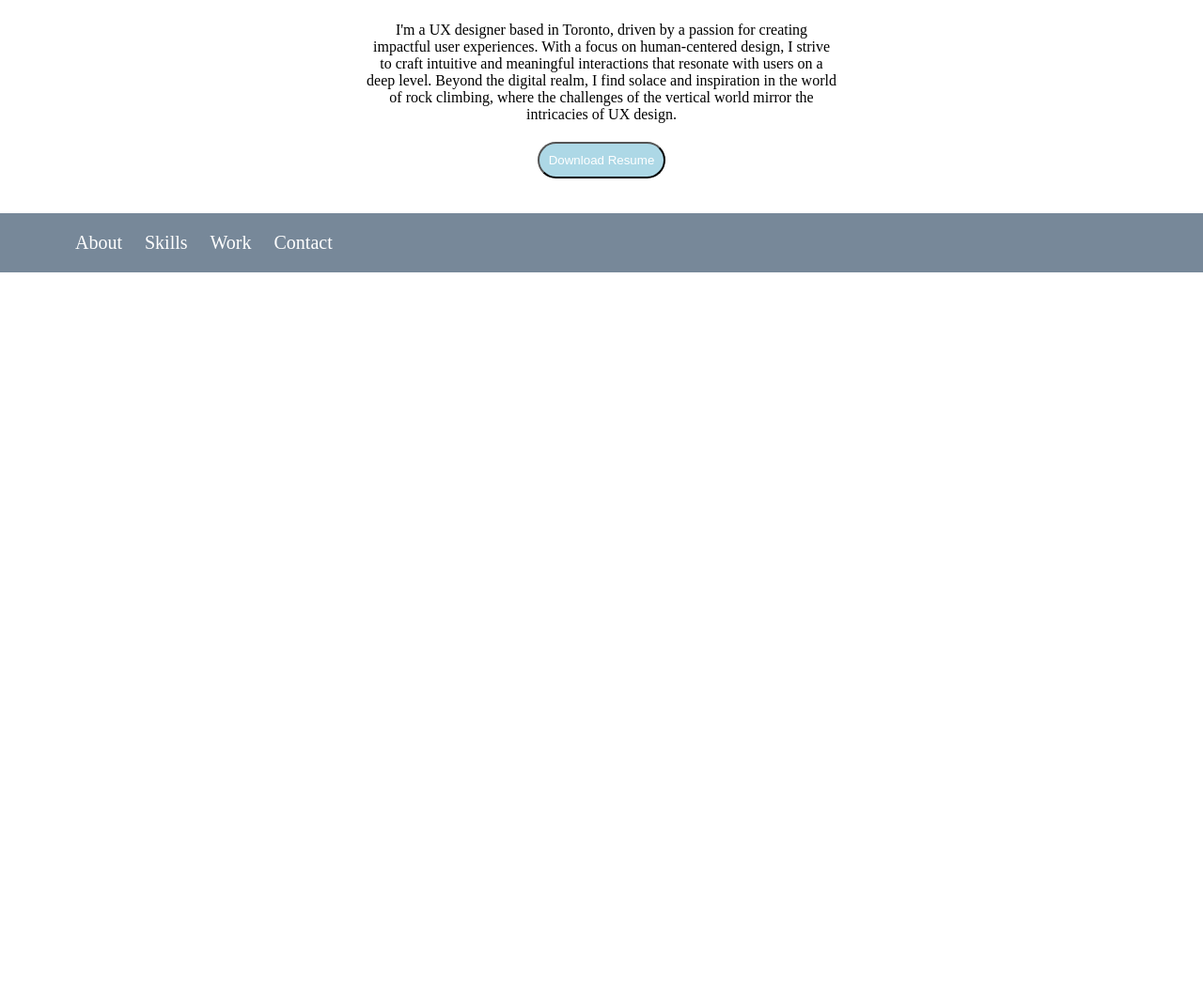
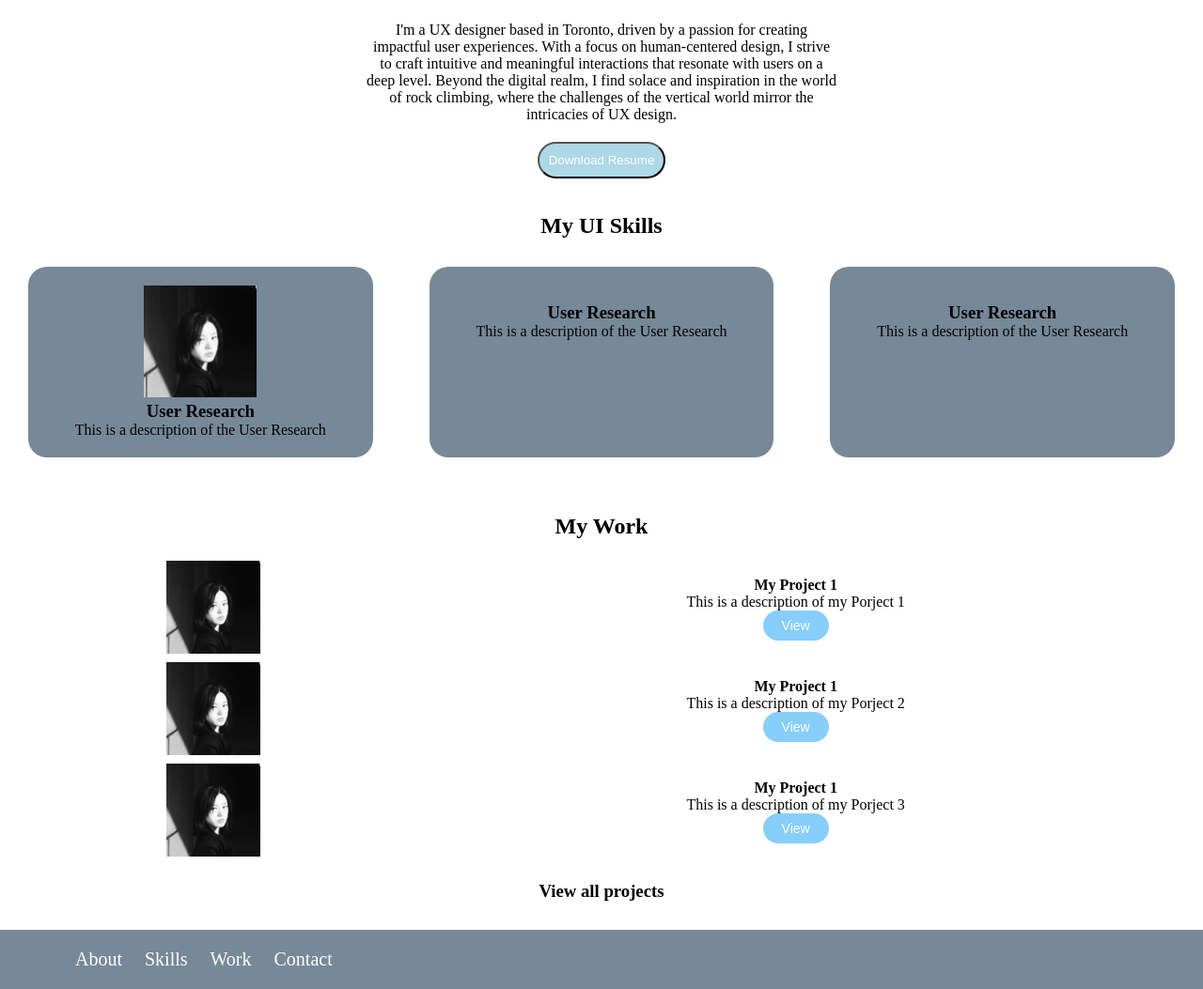
Before and after one commit to sararaxu/UX_UI_HW_18, a plain HTML site: page index.html in a window 1280 px wide. Shown: the part 612-1665 px from the top of the page at 94% size. Before the commit the page ends 902 px from the top, so only its background shows below. Drawn offline with Linux system fonts and the light colour scheme.

Commit message:
homework 18

```diff
--- a/css/mystyle.css
+++ b/css/mystyle.css
@@ -76,3 +76,92 @@ footer{
     padding-top: 20px;
     padding-bottom: 20px;
 }
+
+.flexContainer{
+    display: flex;
+    flex-direction: row;
+    justify-content: space-around;
+
+}
+
+.flexChild{
+    width:33%;
+    margin:30px;
+    background-color: lightslategray;
+    border-radius: 20px;
+    padding: 20px;
+    text-align: center;
+}
+
+.iconImage{
+    width: 120px;
+}
+
+.myskills{
+    text-align: center;
+}
+
+.workGrid{
+    display: grid;
+    grid-template-columns: 1fr 2fr;
+    grid-template-rows: 1fr 1fr 1fr;
+    align-items:center;
+    margin: 20px
+}
+
+.image-item img{
+    width: 100px;
+
+}
+
+.image-item{
+    align-items: center;
+}
+
+.myWork{
+    text-align: center;
+    margin-bottom:30px;
+    margin-top:30px;
+}
+
+.text-item{
+    background-color:white;
+    padding:20px;
+    text-align:center;
+}
+
+.text-item button{
+    background-color:lightskyblue;
+    padding:8px 20px;
+    color:white;
+    border-radius: 16px;
+    border: 2px;
+    font-size: 14px;
+    text-align:start;
+}
+
+@media only screen and (max-width: 600px) {
+    .flexContainer{
+        display: flex;
+        flex-direction: column;
+        align-items: center;
+
+    }
+
+    .workGrid{
+        display: grid;
+        grid-template-columns: 1fr;
+        grid-template-rows: 1fr 2fr 1fr 2fr 1fr 2fr;
+        align-items:center;
+        margin: 20px;
+    }
+
+    .flexChild{
+        width:90%;
+        margin:30px;
+        background-color: lightslategray;
+        border-radius: 20px;
+        padding: 10px;
+        text-align: center;
+    }
+}
--- a/index.html
+++ b/index.html
@@ -37,6 +37,62 @@
 
     </section>
 
+    <section class="myskills">
+        <h1>My UI Skills</h1>
+        <div class="flexContainer">
+            <div class="flexChild">
+                <img class="iconImage" src="images/IMG_7576 2.jpg">
+                <h3>User Research</h3>
+                <p>This is a description of the User Research</p>
+            </div>
+            <div class="flexChild">
+                <img>
+                <h3>User Research</h3>
+                <p>This is a description of the User Research</p>
+            </div>
+            <div class="flexChild">
+                <img>
+                <h3>User Research</h3>
+                <p>This is a description of the User Research</p>
+            </div>
+        </div>
+    </section>
+
+
+<section class="myWork">
+    <h1>My Work</h1>
+
+    <div class="workGrid">
+        <div  class="image-item">
+            <img src="images/IMG_7576 2.jpg">
+        </div>
+        <div class="text-item">
+            <h4>My Project 1</h4>
+            <p>This is a description of my Porject 1</p>
+            <button>View</button>
+        </div>
+        <div class="image-item">
+            <img src="images/IMG_7576 2.jpg">
+        </div>
+        <div class="text-item">
+            <h4>My Project 1</h4>
+            <p>This is a description of my Porject 2</p>
+            <button>View</button>
+        </div>
+        <div class="image-item">
+            <img src="images/IMG_7576 2.jpg">
+        </div>
+        <div class="text-item">
+            <h4>My Project 1</h4>
+            <p>This is a description of my Porject 3</p>
+            <button>View</button>
+        </div>
+
+    </div>
+
+    <h3 class="viewAllButton">View all projects</h3>
+</section>
+
     <footer>
         <ul class="footerUL">
             <li class="inline-block" ><a class ="navItem" href="*">About</a></li>
@@ -44,7 +100,3 @@
             <li class="inline-block"><a class ="navItem" href="*">Work</a></li>
             <li class="inline-block"><a class ="navItem" href="*">Contact</a></li>
         </ul>
-
-    </footer>
-</body>
-</html>
```
